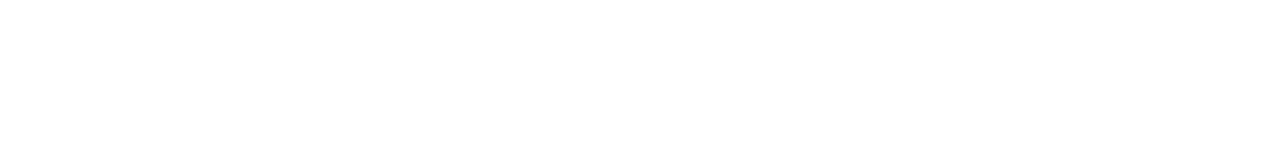
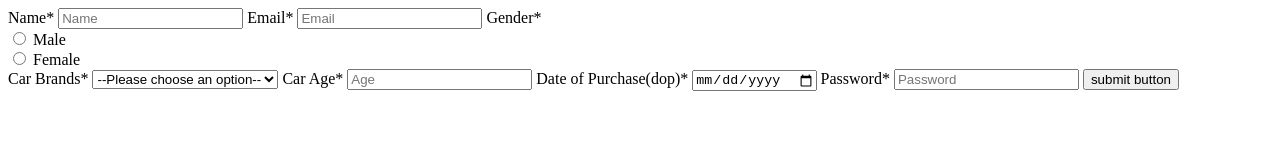
Before and after one commit to acciojob/car-insurance-form-pilu9147, a website: page main.html in a window 1280 px wide. Drawn offline with Linux system fonts and the light colour scheme.

Commit message:
created a submission

```diff
--- a/main.html
+++ b/main.html
@@ -10,7 +10,35 @@
 	<!-- the entire body must be written by student -->
     <script type="text/javascript" src="./script.js">
 </script>
+   <form>
+	     <label for="name">Name*</label>
+  <input type="text" id="name" name="name" placeholder="Name" required>
 
+  <label for="email">Email*</label>
+  <input type="email" id="email" name="email" placeholder="Email" required>
+
+  <label for="gender">Gender*</label><br>
+  <input type="radio" id="gender_m" name="gender" value="male" required>
+  <label for="gender_m">Male</label><br>
+  <input type="radio" id="gender_f" name="gender" value="female" required>
+  <label for="gender_f">Female</label><br>
+   <label for="cars">Car Brands*</label>
+  <select id="cars" name="cars" required>
+    <option value="" disabled selected>--Please choose an option--</option>
+    <option value="BMW">BMW</option>
+    <option value="Audi">Audi</option>
+    <option value="Mercedez">Mercedez</option>
+  </select>
+	 <label for="age">Car Age*</label>
+  <input type="number" id="carage" name="carage" placeholder="Age" required>
+
+  <label for="dob">Date of Purchase(dop)*</label>
+  <input type="date" id="dop" name="dop" required>
+
+  <label for="password">Password*</label>
+  <input type="password" id="password" name="password" placeholder="Password" required>
+  <button type="submit">submit button</button>
+   </form>
 </body>
 
 </html>
```
